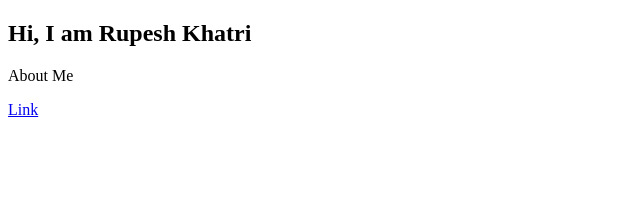
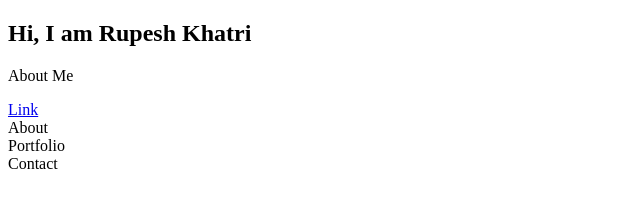
Before and after one commit to Rupeshkhatri7/My-Websites, a plain HTML site: page index.html in a window 1280 px wide. Shown: the whole page, without its empty margins (0-640 px from the left). Drawn offline with Linux system fonts and the light colour scheme.

Commit message:
Second commit

```diff
--- a/index.html
+++ b/index.html
@@ -20,13 +20,14 @@
 
         <section class="s2">
             <div class="main-container">
-
+                About
 
         <section class="s1">
              <div class="main-container">
-
+                Portfolio
 
          <section class="s2">
              <div class="main-container">
+                Contact
     </body>
 </html>
```
